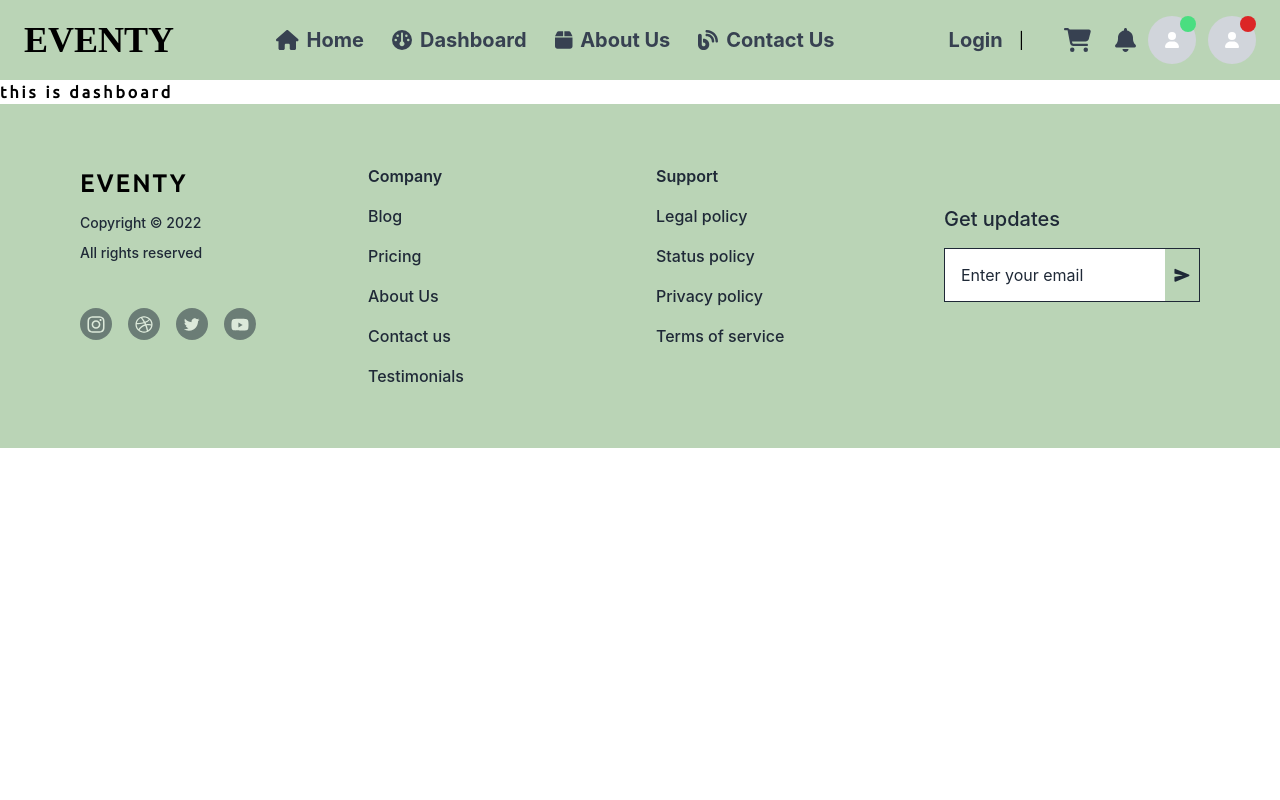
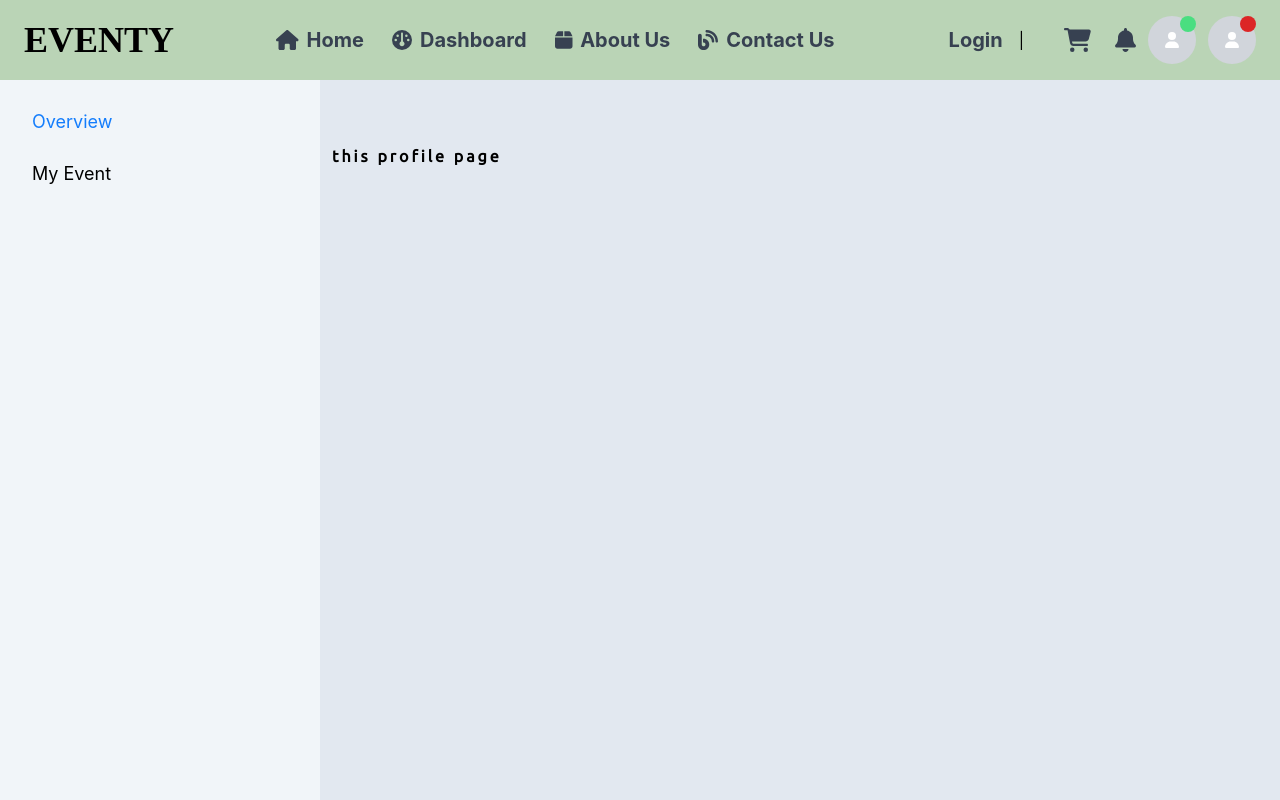
Before and after one commit to team-binarybrains/eventy-client-site, a React (Create React App) app: page /dashboard in a window 1280 px wide. Shown: the top 800 px of the page. Built offline with nearby package versions, Linux system fonts and the light colour scheme; a web font is replaced by a local one.

Commit message:
dashboard desgin

```diff
--- a/src/App.js
+++ b/src/App.js
@@ -11,6 +11,7 @@ import AboutUs from "./Components/AboutUs/AboutUs";
 import Dashboard from "./Components/Dashboard/Dashboard";
 import Login from "./Components/Authentication/Login";
 import Register from "./Components/Authentication/Register";
+import Overview from "./Components/Dashboard/Overview/Overview";
 
 function App() {
   return (
@@ -20,9 +21,18 @@ function App() {
         <Route path="/" element={<Home></Home>}></Route>
         <Route path="/contact-us" element={<ContactUs></ContactUs>}></Route>
         <Route path="/about-us" element={<AboutUs></AboutUs>}></Route>
-        <Route path="/dashboard" element={<Dashboard></Dashboard>}></Route>
         <Route path="/login" element={<Login></Login>}></Route>
         <Route path="/register" element={<Register></Register>}></Route>
+        {/* Dash board */}
+        <Route path="/dashboard" element={
+          <Dashboard />
+        } >
+          <Route index path='/dashboard' element={
+              <Overview></Overview>
+          }></Route>
+
+
+        </Route>
         <Route path="*" element={<NotFound></NotFound>}></Route>
       </Routes>
       <Footer></Footer>
--- /dev/null
+++ b/src/Components/CustomLink/CustomLink.js
@@ -0,0 +1,24 @@
+import React from "react";
+import { Link, useMatch, useResolvedPath } from "react-router-dom";
+
+function CustomLink({ children, to, ...props }) {
+let resolved = useResolvedPath(to);
+let match = useMatch({ path: resolved.pathname, end: true });
+return (
+   <div id="active">
+      <Link
+      style={{
+         color: match ? "#147DFC" : "#000",
+         fontWeight:"normal"
+      }}
+      to={to}
+      {...props}
+      >
+      {children}
+      </Link>
+      {/* {match && " (active)"} */}
+   </div>
+);
+}
+
+export default CustomLink;
--- /dev/null
+++ b/src/Components/Dashboard/Dashboard.css
@@ -0,0 +1,27 @@
+.divider::before,
+.divider::after {
+   background-color: #cacaca;
+}
+.menu :where(li) > :where(*:not(ul)) {
+   padding-left: 1rem;
+   padding-right: 1rem;
+   padding-top: 8px;
+   padding-bottom: 8px;
+}
+.hover\:bg-slate-300:hover {
+   --tw-bg-opacity: 1;
+   background-color: rgb(240, 240, 240);
+}
+.menu[class*=" p-"] li > *, .menu[class^="p-"] li > * {
+   border-radius:5px;
+   -webkit-border-radius:5px;
+   -moz-border-radius:5px;
+   -ms-border-radius:5px;
+   -o-border-radius:5px;
+}
+.menu :where(li:not(.menu-title):not(:empty)) > :where(:not(ul).active), .menu :where(li:not(.menu-title):not(:empty)) > :where(*:not(ul):active) {
+   --tw-bg-opacity: 1;
+   background-color: transparent;
+   --tw-text-opacity: 1;
+   color: hsl(var(--pc) / var(--tw-text-opacity));
+}
--- a/src/Components/Dashboard/Dashboard.js
+++ b/src/Components/Dashboard/Dashboard.js
@@ -1,11 +1,46 @@
-import React from "react";
+import React from 'react';
+import {Outlet } from 'react-router-dom';
+import CustomLink from '../CustomLink/CustomLink';
+import './Dashboard.css'
+// for hero icon
+// import { ChevronRightIcon } from '@heroicons/react/solid'
 
-const Dashboard = () => {
+const DashBoard = () => {
+
   return (
-    <div>
-      <h1>this is dashboard</h1>
-    </div>
+    <>
+      <div className="container mx-auto px-2 lg:px-0">
+        <div className="drawer drawer-mobile bg-slate-200">
+          <input id="open-dashboard-menu" type="checkbox" className="drawer-toggle" />
+          <div className="drawer-content  flex flex-col">
+            {/* <!-- Page content here --> */}
+            {/* <ChevronRightIcon /> */}
+            <div className="text-left mt-4 ">
+              <label htmlFor="open-dashboard-menu" className="w-10 rounded h-10 inline-block cursor-pointer bg-blue-500 hover:bg-blue-800 text-white lg:hidden"><span>x</span> </label>
+            </div>
+            <div className="text-center ">
+              <div id="header" className='py-6'>
+                {/* <h1 className='text-4xl font-bold font-serif text-slate-300'>Dash Board </h1> */}
+              </div>
+              <div className="text-left px-3">
+                <Outlet></Outlet>
+              </div>
+            </div>
+
+          </div>
+          <div className="drawer-side">
+            <label htmlFor="open-dashboard-menu" className="drawer-overlay"></label>
+            <ul className="menu p-4 overflow-y-auto w-80 bg-slate-100 border-r-1 shadow-lg  text-zinc-800">
+              {/* <!-- Sidebar content here --> */}
+              <li className='py-1 text-lg hover:bg-slate-300 rounded'><CustomLink className='' to={'/dashboard'}>Overview</CustomLink></li>
+              <li className='py-1 text-lg hover:bg-slate-300 rounded'><CustomLink className='' to={'/dashboard/event'}>My Event</CustomLink></li>
+
+            </ul>
+          </div>
+        </div>
+      </div>
+    </>
   );
 };
 
-export default Dashboard;
+export default DashBoard;
--- /dev/null
+++ b/src/Components/Dashboard/Overview/Overview.js
@@ -0,0 +1,12 @@
+
+import React from 'react';
+
+const Overview = () => {
+   return (
+      <div>
+         <h1>this profile page </h1>
+      </div>
+   );
+};
+
+export default Overview;
```
Also changed, not shown: src/image/about/about.jpg (added).
